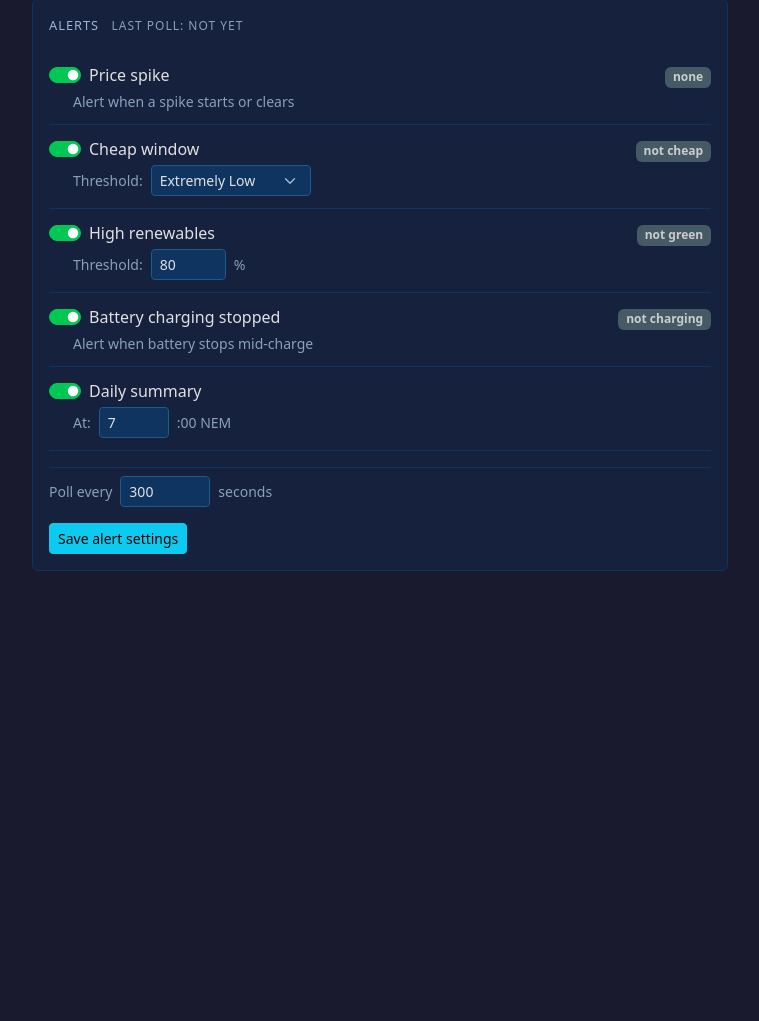
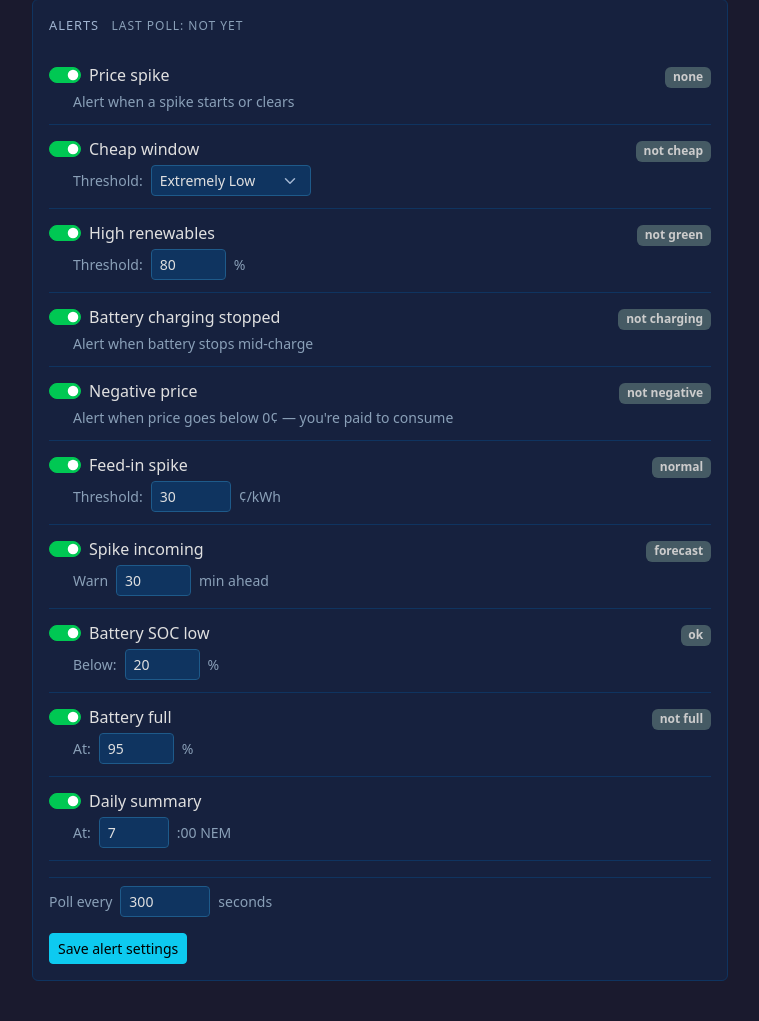
Before and after one commit to billsegall/amber, a Flask app: page /alerts in a window 1280 px wide. Shown: the part 300-1321 px from the top of the page, without its empty margins (260-1019 px from the left). Before the commit the page ends 871 px from the top, so only its background shows below. Run offline with Flask 3, Linux system fonts and the light colour scheme; a user stored in the database is signed in; data comes from the database, SQL or seed files in the repository.

Commit message:
Alerts UI: add toggles and config fields for 5 new alert types

```diff
--- a/app.py
+++ b/app.py
@@ -228,6 +228,23 @@ def dashboard():
         solar, s5 = _ensure_fresh("solar", get_power_flow_safe)
         data_stale = any([s1, s2, s3, s4, s5])
 
+        # Solar offline detection — daytime in AEST (QLD, UTC+10) with near-zero generation
+        from datetime import timezone, timedelta as _td
+        _aest = timezone(_td(hours=10))
+        _hour = datetime.now(_aest).hour
+        _is_daytime = 6 <= _hour < 20
+        _sol_kw = 0.0
+        if foxess:
+            _bc = foxess.get("batChargePower", 0) or 0
+            _bd = foxess.get("batDischargePower", 0) or 0
+            _gi = foxess.get("gridConsumptionPower", 0) or 0
+            _go = foxess.get("feedinPower", 0) or 0
+            _ld = foxess.get("loadsPower", 0) or 0
+            _sol_kw = max(_ld + _go + _bc - _gi - _bd, 0)
+        elif solar and solar.get("p_pv_w") is not None:
+            _sol_kw = (solar["p_pv_w"] or 0) / 1000
+        solar_offline = _is_daytime and _sol_kw < 0.1
+
         hw = _hw_from_prefs(prefs)
         analysis = analyse(
             current_interval=current,
@@ -265,6 +282,7 @@ def dashboard():
             ev_target=ev_target,
             last_poll=last_poll,
             solar=solar,
+            solar_offline=solar_offline,
             foxess=foxess,
             usage_daily=usage_daily,
             signal_configured=is_configured(),
@@ -308,15 +326,24 @@ def alerts_page():
 
         elif action == "save_alerts":
             prefs.update({
-                "alert_spike":              _bool("alert_spike"),
-                "alert_cheap":              _bool("alert_cheap"),
-                "alert_cheap_descriptor":   request.form.get("alert_cheap_descriptor", "extremelyLow"),
-                "alert_renewables":         _bool("alert_renewables"),
-                "alert_renewables_pct":     _float("alert_renewables_pct", 80.0),
-                "alert_battery_charge_stop": _bool("alert_battery_charge_stop"),
-                "alert_daily_summary":      _bool("alert_daily_summary"),
-                "daily_summary_hour":       _int("daily_summary_hour", 7),
-                "poll_interval_seconds":    _int("poll_interval_seconds", 300),
+                "alert_spike":                    _bool("alert_spike"),
+                "alert_cheap":                    _bool("alert_cheap"),
+                "alert_cheap_descriptor":         request.form.get("alert_cheap_descriptor", "extremelyLow"),
+                "alert_renewables":               _bool("alert_renewables"),
+                "alert_renewables_pct":           _float("alert_renewables_pct", 80.0),
+                "alert_battery_charge_stop":      _bool("alert_battery_charge_stop"),
+                "alert_negative_price":           _bool("alert_negative_price"),
+                "alert_feedin_spike":             _bool("alert_feedin_spike"),
+                "alert_feedin_spike_threshold":   _float("alert_feedin_spike_threshold", 30.0),
+                "alert_spike_incoming":           _bool("alert_spike_incoming"),
+                "alert_spike_incoming_minutes":   _int("alert_spike_incoming_minutes", 30),
+                "alert_soc_low":                  _bool("alert_soc_low"),
+                "alert_soc_low_pct":              _float("alert_soc_low_pct", 20.0),
+                "alert_battery_full":             _bool("alert_battery_full"),
+                "alert_battery_full_pct":         _float("alert_battery_full_pct", 95.0),
+                "alert_daily_summary":            _bool("alert_daily_summary"),
+                "daily_summary_hour":             _int("daily_summary_hour", 7),
+                "poll_interval_seconds":          _int("poll_interval_seconds", 300),
             })
             db.set_preferences(current_user.id, prefs)
             msg = "Alert settings saved."
@@ -324,23 +351,36 @@ def alerts_page():
     notify_method = "ntfy" if prefs.get("ntfy_topic") else get_method()
 
     alert_config = {
-        "signal_configured":  is_configured(),
-        "notify_method":      notify_method,
-        "ntfy_topic":         prefs.get("ntfy_topic", ""),
-        "spike":              prefs.get("alert_spike", True),
-        "cheap":              prefs.get("alert_cheap", True),
-        "cheap_desc":         prefs.get("alert_cheap_descriptor", "extremelyLow"),
-        "renewables":         prefs.get("alert_renewables", True),
-        "renewables_pct":     prefs.get("alert_renewables_pct", 80),
-        "battery_charge_stop": prefs.get("alert_battery_charge_stop", True),
-        "daily_summary":      prefs.get("alert_daily_summary", True),
-        "daily_hour":         prefs.get("daily_summary_hour", 7),
-        "poll_interval":      prefs.get("poll_interval_seconds", 300),
-        "last_poll":          state.get("last_poll", "never"),
-        "spike_status":       state.get("spike_status", "none"),
-        "was_cheap":          state.get("was_cheap", False),
-        "was_green":          state.get("was_green", False),
-        "was_charging":       state.get("was_charging", False),
+        "signal_configured":          is_configured(),
+        "notify_method":              notify_method,
+        "ntfy_topic":                 prefs.get("ntfy_topic", ""),
+        "spike":                      prefs.get("alert_spike", True),
+        "cheap":                      prefs.get("alert_cheap", True),
+        "cheap_desc":                 prefs.get("alert_cheap_descriptor", "extremelyLow"),
+        "renewables":                 prefs.get("alert_renewables", True),
+        "renewables_pct":             prefs.get("alert_renewables_pct", 80),
+        "battery_charge_stop":        prefs.get("alert_battery_charge_stop", True),
+        "negative_price":             prefs.get("alert_negative_price", True),
+        "feedin_spike":               prefs.get("alert_feedin_spike", True),
+        "feedin_spike_threshold":     prefs.get("alert_feedin_spike_threshold", 30.0),
+        "spike_incoming":             prefs.get("alert_spike_incoming", True),
+        "spike_incoming_minutes":     prefs.get("alert_spike_incoming_minutes", 30),
+        "soc_low":                    prefs.get("alert_soc_low", True),
+        "soc_low_pct":                prefs.get("alert_soc_low_pct", 20.0),
+        "battery_full":               prefs.get("alert_battery_full", True),
+        "battery_full_pct":           prefs.get("alert_battery_full_pct", 95.0),
+        "daily_summary":              prefs.get("alert_daily_summary", True),
+        "daily_hour":                 prefs.get("daily_summary_hour", 7),
+        "poll_interval":              prefs.get("poll_interval_seconds", 300),
+        "last_poll":                  state.get("last_poll", "never"),
+        "spike_status":               state.get("spike_status", "none"),
+        "was_cheap":                  state.get("was_cheap", False),
+        "was_green":                  state.get("was_green", False),
+        "was_charging":               state.get("was_charging", False),
+        "was_negative":               state.get("was_negative", False),
+        "was_feedin_spike":           state.get("was_feedin_spike", False),
+        "was_soc_low":                state.get("was_soc_low", False),
+        "was_battery_full":           state.get("was_battery_full", False),
     }
 
     return render_template("alerts.html", config=alert_config, msg=msg,
--- a/templates/alerts.html
+++ b/templates/alerts.html
@@ -167,6 +167,113 @@
         </div>
       </div>
 
+      {# Negative price #}
+      <div class="alert-row d-flex align-items-start justify-content-between gap-3">
+        <div class="flex-grow-1">
+          <div class="form-check form-switch mb-1">
+            <input class="form-check-input" type="checkbox" name="alert_negative_price" value="1" id="sw_neg"
+                   {% if config.negative_price %}checked{% endif %}>
+            <label class="form-check-label" for="sw_neg">Negative price</label>
+          </div>
+          <div class="text-secondary small ms-4">Alert when price goes below 0¢ — you're paid to consume</div>
+        </div>
+        <div class="text-end flex-shrink-0">
+          <span class="badge {% if config.was_negative %}badge-on{% else %}badge-off{% endif %}">
+            {{ "negative now" if config.was_negative else "not negative" }}
+          </span>
+        </div>
+      </div>
+
+      {# Feed-in spike #}
+      <div class="alert-row d-flex align-items-start justify-content-between gap-3">
+        <div class="flex-grow-1">
+          <div class="form-check form-switch mb-1">
+            <input class="form-check-input" type="checkbox" name="alert_feedin_spike" value="1" id="sw_fi"
+                   {% if config.feedin_spike %}checked{% endif %}>
+            <label class="form-check-label" for="sw_fi">Feed-in spike</label>
+          </div>
+          <div class="mt-1 ms-4 d-flex align-items-center gap-2">
+            <span class="text-secondary small">Threshold:</span>
+            <input type="number" name="alert_feedin_spike_threshold" class="form-control form-control-sm"
+                   style="max-width:80px" step="5" min="0"
+                   value="{{ config.feedin_spike_threshold|int }}">
+            <span class="text-secondary small">¢/kWh</span>
+          </div>
+        </div>
+        <div class="text-end flex-shrink-0">
+          <span class="badge {% if config.was_feedin_spike %}badge-on{% else %}badge-off{% endif %}">
+            {{ "high now" if config.was_feedin_spike else "normal" }}
+          </span>
+        </div>
+      </div>
+
+      {# Spike incoming #}
+      <div class="alert-row d-flex align-items-start justify-content-between gap-3">
+        <div class="flex-grow-1">
+          <div class="form-check form-switch mb-1">
+            <input class="form-check-input" type="checkbox" name="alert_spike_incoming" value="1" id="sw_si"
+                   {% if config.spike_incoming %}checked{% endif %}>
+            <label class="form-check-label" for="sw_si">Spike incoming</label>
+          </div>
+          <div class="mt-1 ms-4 d-flex align-items-center gap-2">
+            <span class="text-secondary small">Warn</span>
+            <input type="number" name="alert_spike_incoming_minutes" class="form-control form-control-sm"
+                   style="max-width:75px" step="5" min="5" max="120"
+                   value="{{ config.spike_incoming_minutes }}">
+            <span class="text-secondary small">min ahead</span>
+          </div>
+        </div>
+        <div class="text-end flex-shrink-0">
+          <span class="badge badge-off">forecast</span>
+        </div>
+      </div>
+
+      {# SOC low #}
+      <div class="alert-row d-flex align-items-start justify-content-between gap-3">
+        <div class="flex-grow-1">
+          <div class="form-check form-switch mb-1">
+            <input class="form-check-input" type="checkbox" name="alert_soc_low" value="1" id="sw_soc"
+                   {% if config.soc_low %}checked{% endif %}>
+            <label class="form-check-label" for="sw_soc">Battery SOC low</label>
+          </div>
+          <div class="mt-1 ms-4 d-flex align-items-center gap-2">
+            <span class="text-secondary small">Below:</span>
+            <input type="number" name="alert_soc_low_pct" class="form-control form-control-sm"
+                   style="max-width:75px" step="5" min="5" max="50"
+                   value="{{ config.soc_low_pct|int }}">
+            <span class="text-secondary small">%</span>
+          </div>
+        </div>
+        <div class="text-end flex-shrink-0">
+          <span class="badge {% if config.was_soc_low %}badge-on{% else %}badge-off{% endif %}">
+            {{ "low now" if config.was_soc_low else "ok" }}
+          </span>
+        </div>
+      </div>
+
+      {# Battery full #}
+      <div class="alert-row d-flex align-items-start justify-content-between gap-3">
+        <div class="flex-grow-1">
+          <div class="form-check form-switch mb-1">
+            <input class="form-check-input" type="checkbox" name="alert_battery_full" value="1" id="sw_full"
+                   {% if config.battery_full %}checked{% endif %}>
+            <label class="form-check-label" for="sw_full">Battery full</label>
+          </div>
+          <div class="mt-1 ms-4 d-flex align-items-center gap-2">
+            <span class="text-secondary small">At:</span>
+            <input type="number" name="alert_battery_full_pct" class="form-control form-control-sm"
+                   style="max-width:75px" step="5" min="50" max="100"
+                   value="{{ config.battery_full_pct|int }}">
+            <span class="text-secondary small">%</span>
+          </div>
+        </div>
+        <div class="text-end flex-shrink-0">
+          <span class="badge {% if config.was_battery_full %}badge-on{% else %}badge-off{% endif %}">
+            {{ "full" if config.was_battery_full else "not full" }}
+          </span>
+        </div>
+      </div>
+
       {# Daily summary #}
       <div class="alert-row d-flex align-items-start gap-3">
         <div class="flex-grow-1">
```
